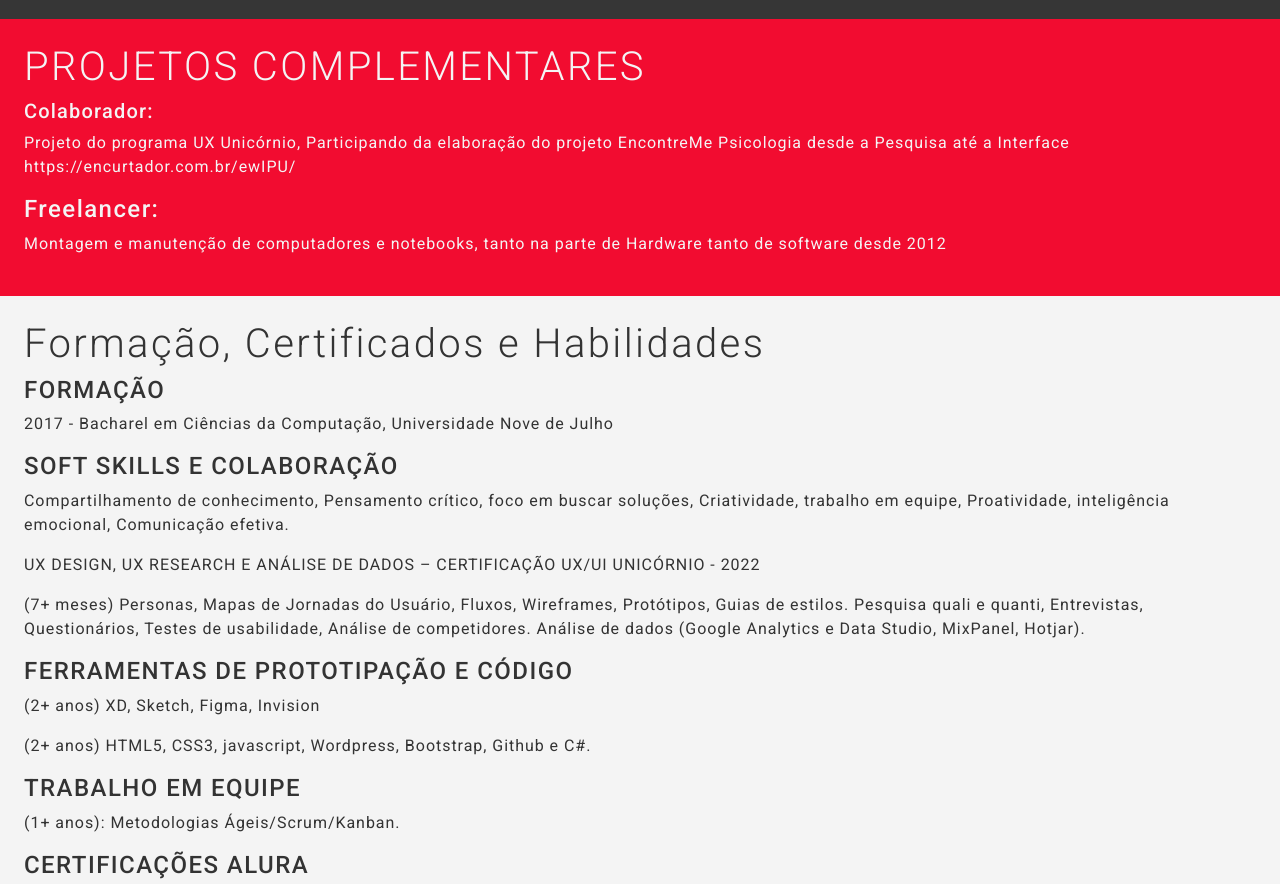
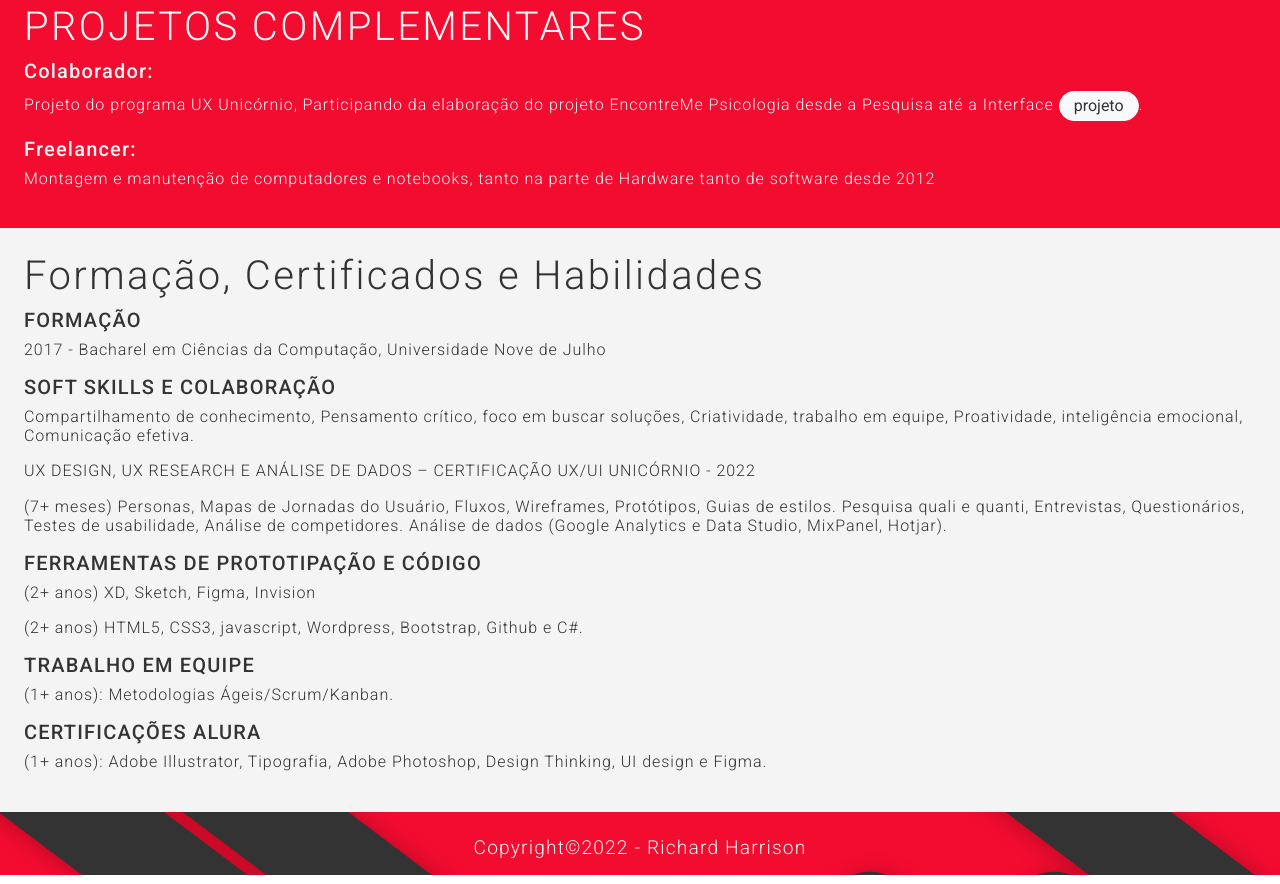
Before and after one commit to RRDXV/curriculo, a website: page index.html in a window 1280 px wide. Shown: the part 1252-2136 px from the top of the page. Drawn offline with nearby package versions, Linux system fonts and the light colour scheme.

Commit message:
atualização

```diff
--- a/css/style.css
+++ b/css/style.css
@@ -8,16 +8,6 @@
 	src: url('https://fonts.googleapis.com/css2?family=Open+Sans:wght@300;400;500;600&display=swap');
 	font-family: 'Roboto', sans-serif;
 }
-*display-font-sizes {
-
-1: 5rem,
-  2: 4.5rem,
-  3: 4rem,
-  4: 3.5rem,
-  5: 3rem,
-  6: 2.5rem
-}
-
 
 /* Small devices (landscape phones, 576px and up)*/
 @media (min-width: 576px) {
@@ -72,7 +62,15 @@ ul{
 	padding: 0;
 	margin: 0;
 }
-
+ #par {
+	font-size: 1rem;
+ }
+ #imp {
+	font-size: 1.4rem;
+ }
+ #impi {
+	font-size: 2.4rem;
+ }
 
 
 
@@ -168,9 +166,20 @@ header div img {
 	border-bottom: 1px solid #ccc;
 	padding-top: 8px;
 	padding-bottom: 8px;
+
 }
+
 #sec2 {
 	padding-top: 16px;
+}
+
+#bom {
+	width: 80px;
+	height: 30px;
+	color: #333333;
+	border-radius: 30px;
+	text-align: center;
+	padding: 2px;
 }
 
 /* Rodape */
@@ -183,3 +192,7 @@ header div img {
 	background-size: cover;
     background-position: center;
 }
+
+#copy {
+	font-size: 1.2rem;
+}
--- a/index.html
+++ b/index.html
@@ -36,8 +36,8 @@
                         </header>
                     </div>
                     <div class="col" id="ff">
-                        <h2>Richard Harrison</h2>
-                        <h3>Desenvolvedor Fullstack</h3>
+                        <h2 class="display-6" id="impi">Richard Harrison</h2>
+                        <h3 class="display-6" id="imp">Desenvolvedor Fullstack</h3>
                     </div>
                 </div>
                 <div class="col-md-6 col-sm-12" id="itens">
@@ -68,18 +68,16 @@
                         <li class="col col-4 text-center"><h6 class="card-subtitle mb-2 text-muted">São Paulo-SP, Brasil</h6></li>
                     </ul>
                     <br>
-                    <p class="text-left h6">
+                    <p class="display-6" id="par">
                         A Stefanini ou Stefanini Consultoria e Assessoria em Informática S/A é uma
                         multinacional brasileira privada, prestadora de serviços, software para
                         informática e consultoria, com sede em Jaguariúna/SP.
                     </p>
-
-                    <p>
+                    <p class="display-6" id="par">
                         ⇢	Responsável pelo reset de senha, abertura de chamados de requisição e
                          de incidentes, solicitações e suporte de e-mail, acesso remoto,
                     </p>
-
-                    <p>
+                    <p class="display-6" id="par">
                         ⇢	Desenvolvi design de interface de aplicativo para Android, aplicação
                         de teste de usabilidade, pesquisa de referências para Raízen/Shell.
                     </p>
@@ -93,12 +91,12 @@
                         <li class="col-4 text-center"><h6 class="card-subtitle mb-2 text-muted">São Paulo-SP, Brasil</h6></li>
                     </ul>
                     <br>
-                    <p>
+                    <p class="display-6" id="par">
                         Furp ou Fundação para o Remédio Popular é o laboratório farmacêutico do Governo
                          do Estado de São Paulo.
                     </p>
 
-                    <p>
+                    <p class="display-6" id="par">
                         ⇢	Responsável pelo Suporte técnico via telefone; Abertura de chamados
                         Help-Desk; Montagem e manutenção de computadores, impressoras, equipamentos de
                          tecnologia em geral;
@@ -115,8 +113,8 @@
                         <li class="col-4 text-center"><h6 class="card-subtitle mb-2 text-muted">São Paulo-SP, Brasil</h6></li>
                     </ul>
                     <br>
-                    <p>A Stefanini ou Stefanini Consultoria e Assessoria em Informática S/A é uma multinacional brasileira privada, prestadora de serviços, software para informática e consultoria, com sede em Jaguariúna/SP.</p>
-                    <p>
+                    <p class="display-6" id="par">A Stefanini ou Stefanini Consultoria e Assessoria em Informática S/A é uma multinacional brasileira privada, prestadora de serviços, software para informática e consultoria, com sede em Jaguariúna/SP.</p>
+                    <p class="display-6" id="par">
                         ⇢	Responsável pelo Reset de senha, abertura de chamados de
                             requisição e de incidentes, solicitações e suporte de e-mail,
                             acesso remoto, acompanhamento de chamados.
@@ -135,15 +133,15 @@
 
                 <div class="col col-12">
                     <h4 class="h5">Colaborador:</h4>
-                    <P >Projeto do programa UX Unicórnio, Participando da elaboração
+                    <P class="display-6" id="par">Projeto do programa UX Unicórnio, Participando da elaboração
                         do projeto EncontreMe Psicologia desde a Pesquisa até a
-                        Interface https://encurtador.com.br/ewIPU/
+                        Interface <button type="button" class="btn btn-light" id="bom" href="https://medium.com/@mbrdesiign/terappia-f77ef0386515">projeto</button>.
                     </P>
                 </div>
 
                 <div class="col col-12">
-                    <h4>Freelancer:</h4>
-                    <p>Montagem e manutenção de computadores e notebooks, tanto na
+                    <h4 class="h5">Freelancer:</h4>
+                    <p class="display-6" id="par">Montagem e manutenção de computadores e notebooks, tanto na
                         parte de Hardware tanto de software desde 2012</p>
                 </div>
 
@@ -155,27 +153,27 @@
             <div class="row">
                 <h3 class="display-6">Formação, Certificados e Habilidades</h3>
                 <div class="col col-12">
-                    <h4>FORMAÇÃO</h4>
-                    <P>2017 - Bacharel em Ciências da Computação, Universidade Nove de Julho</P>
+                    <h5>FORMAÇÃO</h5>
+                    <P class="display-6" id="par">2017 - Bacharel em Ciências da Computação, Universidade Nove de Julho</P>
                 </div>
                 <div class="col col-12">
-                    <h4>SOFT SKILLS E COLABORAÇÃO</h4>
-                    <p>Compartilhamento de conhecimento, Pensamento crítico, foco em buscar soluções, Criatividade, trabalho em equipe, Proatividade, inteligência emocional, Comunicação efetiva.</p>
-                    <p>UX DESIGN, UX RESEARCH E ANÁLISE DE DADOS – CERTIFICAÇÃO UX/UI UNICÓRNIO - 2022</p>
-                    <p>(7+ meses) Personas, Mapas de Jornadas do Usuário, Fluxos, Wireframes, Protótipos, Guias de estilos. Pesquisa quali e quanti, Entrevistas, Questionários, Testes de usabilidade, Análise de competidores. Análise de dados (Google Analytics e Data Studio, MixPanel, Hotjar).</p>
+                    <h5>SOFT SKILLS E COLABORAÇÃO</h5>
+                    <p class="display-6" id="par">Compartilhamento de conhecimento, Pensamento crítico, foco em buscar soluções, Criatividade, trabalho em equipe, Proatividade, inteligência emocional, Comunicação efetiva.</p>
+                    <p class="display-6" id="par">UX DESIGN, UX RESEARCH E ANÁLISE DE DADOS – CERTIFICAÇÃO UX/UI UNICÓRNIO - 2022</p>
+                    <p class="display-6" id="par">(7+ meses) Personas, Mapas de Jornadas do Usuário, Fluxos, Wireframes, Protótipos, Guias de estilos. Pesquisa quali e quanti, Entrevistas, Questionários, Testes de usabilidade, Análise de competidores. Análise de dados (Google Analytics e Data Studio, MixPanel, Hotjar).</p>
                 </div>
                 <div class="col col-12">
-                    <h4>FERRAMENTAS DE PROTOTIPAÇÃO E CÓDIGO</h4>
-                    <p>(2+ anos) XD, Sketch, Figma, Invision</p>
-                    <p>(2+ anos) HTML5, CSS3, javascript, Wordpress, Bootstrap, Github e C#.</p>
+                    <h5>FERRAMENTAS DE PROTOTIPAÇÃO E CÓDIGO</h5>
+                    <p class="display-6" id="par">(2+ anos) XD, Sketch, Figma, Invision</p>
+                    <p class="display-6" id="par">(2+ anos) HTML5, CSS3, javascript, Wordpress, Bootstrap, Github e C#.</p>
                 </div>
                 <div class="col col-12">
-                    <h4>TRABALHO EM EQUIPE</h4>
-                    <p>(1+ anos): Metodologias Ágeis/Scrum/Kanban.</p>
+                    <h5>TRABALHO EM EQUIPE</h5>
+                    <p class="display-6" id="par">(1+ anos): Metodologias Ágeis/Scrum/Kanban.</p>
                 </div>
                 <div class="col col-12">
-                    <h4>CERTIFICAÇÕES ALURA</h4>
-                    <p>(1+ anos): Adobe Illustrator, Tipografia, Adobe Photoshop, Design Thinking, UI design e Figma.</p>
+                    <h5>CERTIFICAÇÕES ALURA</h5>
+                    <p class="display-6" id="par">(1+ anos): Adobe Illustrator, Tipografia, Adobe Photoshop, Design Thinking, UI design e Figma.</p>
                 </div>
             </div>
         </div>
@@ -184,7 +182,7 @@
         <footer class="container-xxl container-fluid text-center" id="rodape">
             <div class="row">
                 <div class="col-12">
-                    <p class="display-6">Copyright&copy;2022 - Richard Harrison</p>
+                    <p class="display-6" id="copy">Copyright&copy;2022 - Richard Harrison</p>
                 </div>
             </div>
         </footer>
```
Also changed, not shown: 1 other file.
